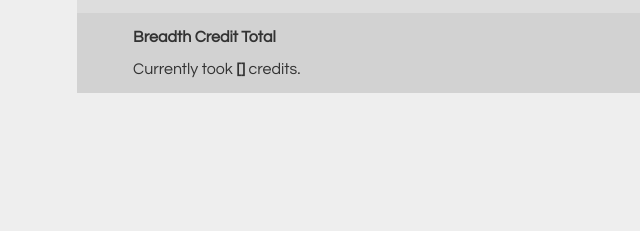
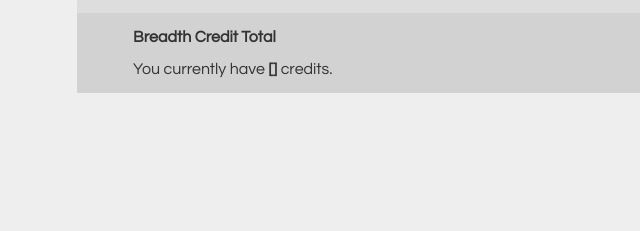
Before and after one commit to sophiab22/testinga1, a website: page index.html at #/results in a window 1280 px wide. Shown: the part 269-500 px from the top of the page, 0-640 px from the left. Drawn offline with Linux system fonts and the light colour scheme; files that its build step writes are made by us from their sources.

Commit message:
changed sentence

```diff
--- a/views/results.html
+++ b/views/results.html
@@ -29,7 +29,7 @@
 		<!-- Display Breadth Results -->
 		<article class="breadth">
 			<p><strong>Breadth Credit Total</strong></p>
-				<p>Currently took <strong>{{result}}</strong> credits. </p>
+				<p>You currently have <strong>{{result}}</strong> credits. </p>
 		</article>
 
 </section>
```
